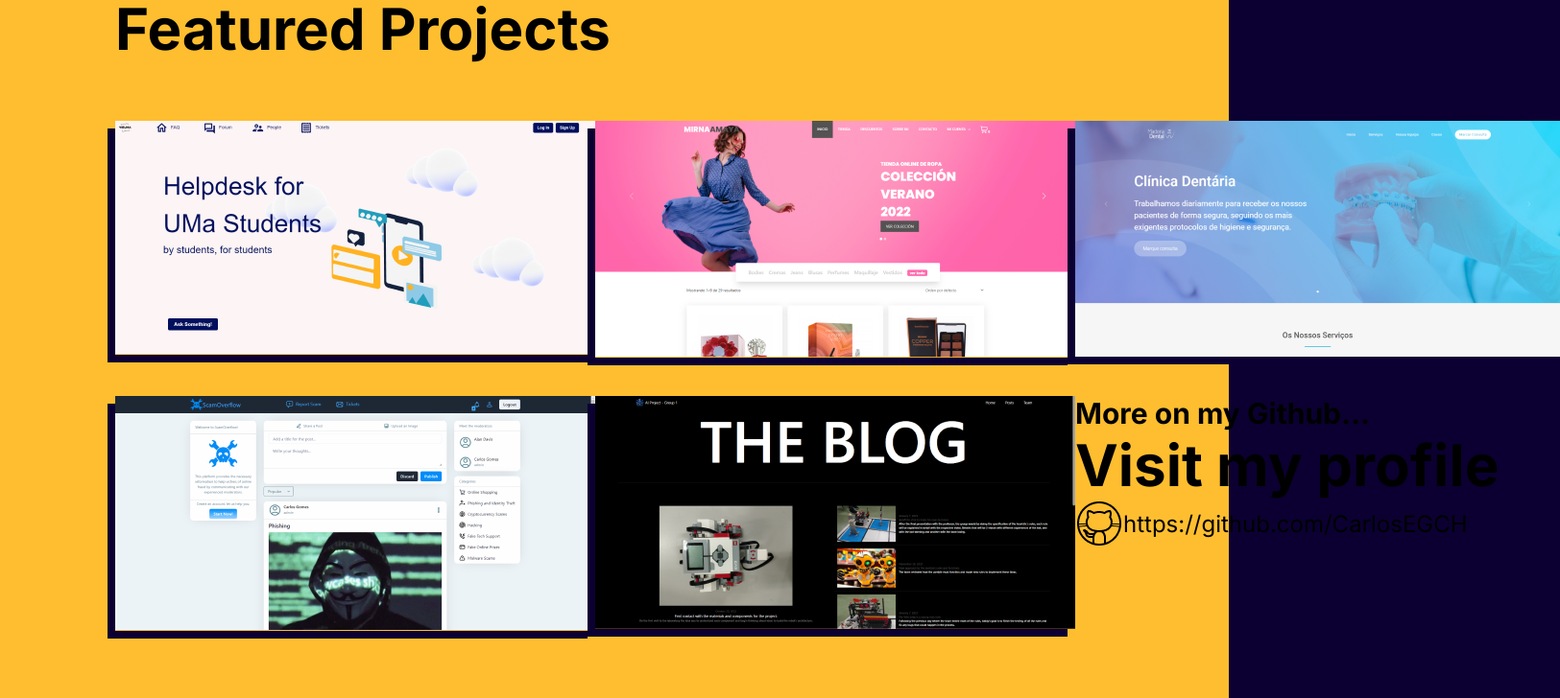
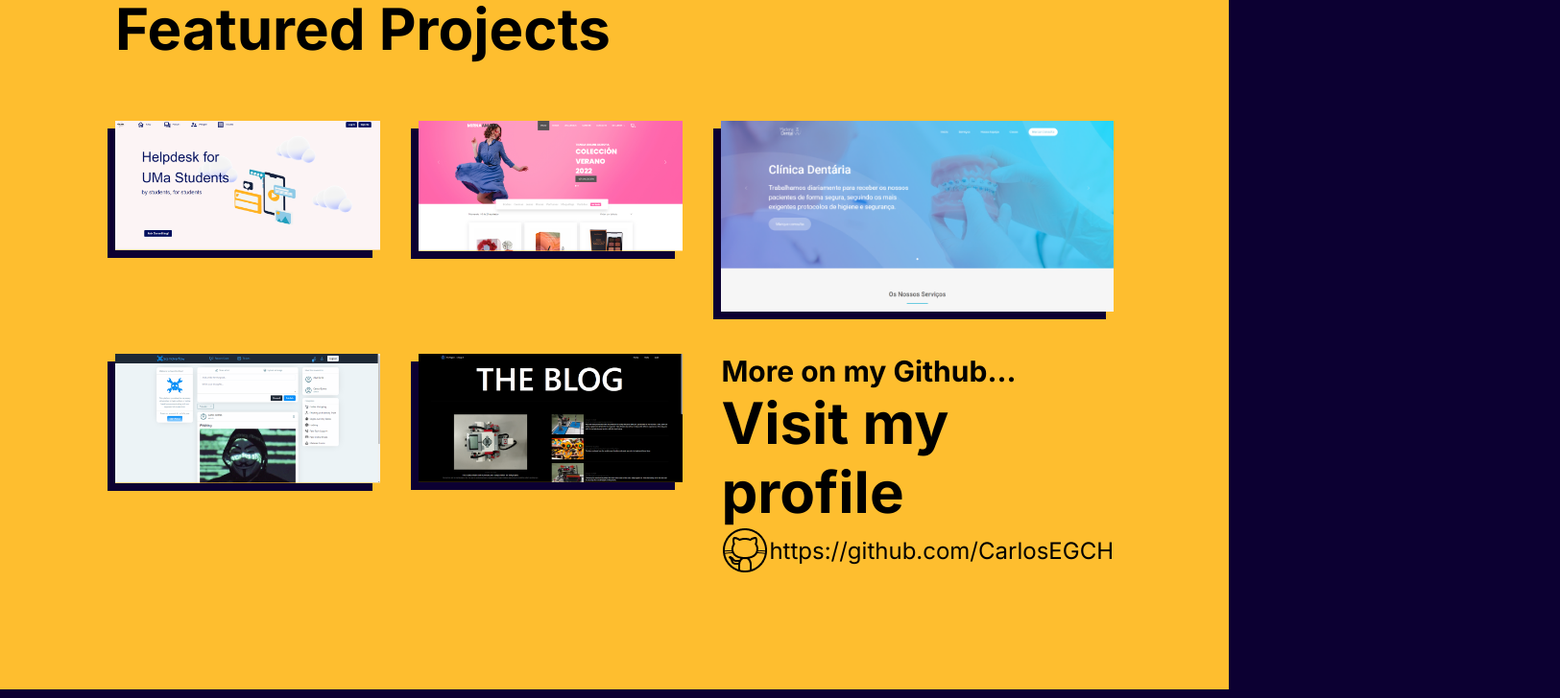
Before and after one commit to CarlosEGCH/Portfolio2023, a React (Vite) app in the folder frontend/: page / in a window 1280 px wide. Shown: the part 3160-3888 px from the top of the page at 96% size, 1625 px wide, since content can reach past the window. Built offline with nearby package versions, Linux system fonts and the light colour scheme.

Commit message:
Projects section animated and linked

```diff
--- a/frontend/src/components/pages/Projects.css
+++ b/frontend/src/components/pages/Projects.css
@@ -28,12 +28,65 @@
     display: grid;
     grid-template-columns: 1fr 1fr 1fr;
     row-gap: 40px;
+    column-gap: 40px;;
+}
+
+.projects-wrapper
+.projects-container
+.img-container{
+    position: relative;
+}
+
+
+.projects-wrapper
+.projects-container
+.img-container
+.img-overlay{
+    position: absolute;
+    top: 0;
+    background-color: rgba(40,40,40,0.8);
+    width: 100%;
+    height: 100%;
+    justify-content: center;
+    align-items: center;
+    display: flex;
+    opacity: 0;
+    transition: opacity 0.25s ease-in-out;
+}
+
+.projects-wrapper
+.projects-container
+.img-container:hover
+.img-overlay{
+    opacity: 1;
+}
+
+.projects-wrapper
+.projects-container
+.img-container
+.img-overlay
+a{
+    color: white;
+    font-size: 40px;
+    font-weight: 700;
+    transition: color 0.25s ease-in-out;
+    cursor: pointer;
+    text-decoration: none;
+}
+
+.projects-wrapper
+.projects-container
+.img-container
+.img-overlay
+a:hover{
+    color: #FEBE2F;
 }
 
 .projects-wrapper
 .projects-container
 img{
     box-shadow: -8px 8px #0C0032;
+    width: 100%;
 }
 
 .projects-wrapper
@@ -68,6 +121,7 @@ img{
 .advertisement
 img{
     box-shadow: none;
+    width: 50px;
 }
 
 .projects-wrapper
--- a/frontend/src/components/pages/Projects.jsx
+++ b/frontend/src/components/pages/Projects.jsx
@@ -16,11 +16,46 @@ export default function Projects() {
             <p className='title'>Featured Projects</p>
         </div>
         <div className='projects-container'>
-            <img src={proj1} alt="test" />
-            <img src={proj2} alt="test" />
-            <img src={proj3} alt="test" />
-            <img src={proj4} alt="test" />
-            <img src={proj5} alt="test" />
+            <div className='img-container'>
+                <img src={proj1} alt="test" />
+                <div className='img-overlay'>
+                    <a href="https://github.com/CarlosEGCH/weUMa">
+                        Visit Project
+                    </a>
+                </div>
+            </div>
+            <div className='img-container'>
+                <img src={proj2} alt="test" />
+                <div className='img-overlay'>
+                    <a href="https://mirnaamaya.com/">
+                        Visit Project
+                    </a>
+                </div>
+            </div>
+            <div className='img-container'>
+                <img src={proj3} alt="test" />
+                <div className='img-overlay'>
+                    <a href="https://madeiradentalcenter.pt/">
+                        Visit Project
+                    </a>
+                </div>
+            </div>
+            <div className='img-container'>
+                <img src={proj4} alt="test" />
+                <div className='img-overlay'>
+                    <a href="https://github.com/CarlosEGCH/ScamOverflow">
+                        Visit Project
+                    </a>
+                </div>
+            </div>
+            <div className='img-container'>
+                <img src={proj5} alt="test" />
+                <div className='img-overlay'>
+                    <a href="https://airobotblog.web.app/">
+                        Visit Project
+                    </a>
+                </div>
+            </div>
             <div className='advertisement'>
                 <p className='subtitle'>More on my Github...</p>
                 <p className='title'>Visit my profile</p>
```
